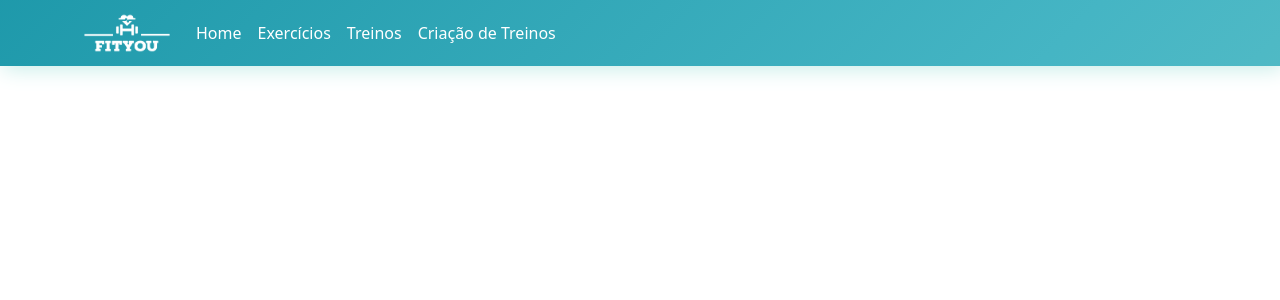
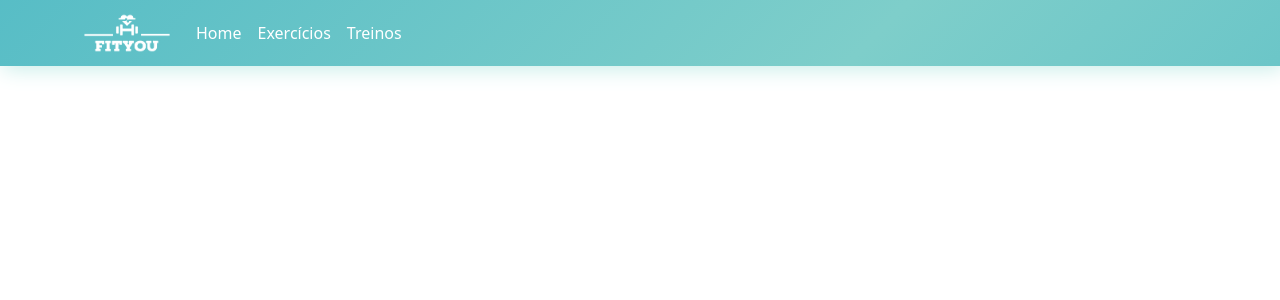
Before and after one commit to fpachecos/fityou-web, a React (Create React App) app: page / in a window 1280 px wide. Shown: the top 300 px of the page. Built offline with nearby package versions, Linux system fonts and the light colour scheme.

Commit message:
Remove workout creation from main menu

```diff
--- a/src/fitYouNavbar.js
+++ b/src/fitYouNavbar.js
@@ -19,7 +19,6 @@ function FitYouNavbar() {
             <Nav.Link href="/">Home</Nav.Link>
             <Nav.Link href="/exercise">Exercícios</Nav.Link>
             <Nav.Link href="/workout">Treinos</Nav.Link>
-            <Nav.Link href="/workoutcration">Criação de Treinos</Nav.Link>
           </Nav>
         </Navbar.Collapse>
       </Container>
```
